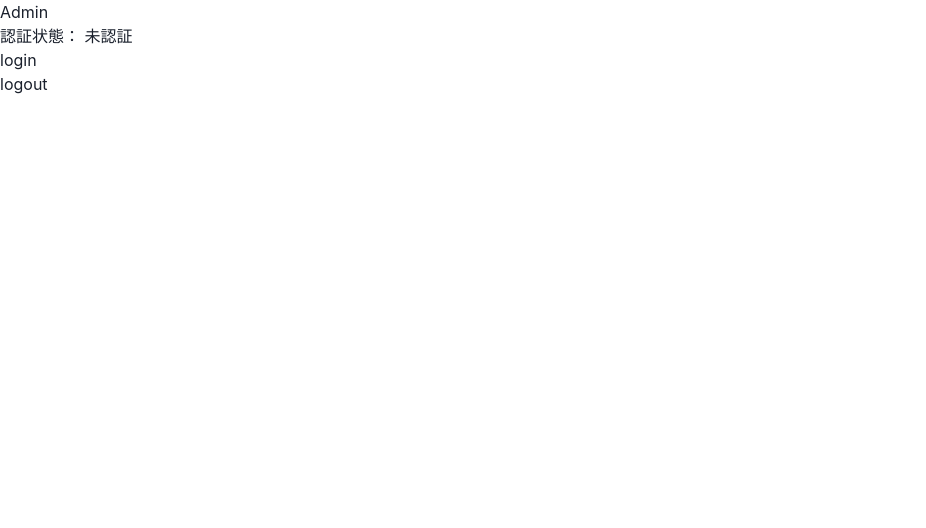
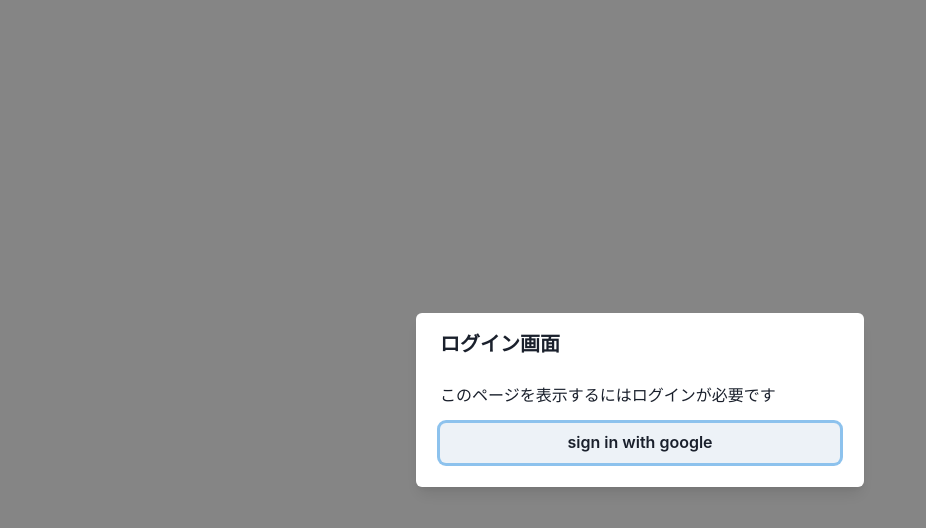
Before and after one commit to WTomoharu/qrcode-pre-generator, a React (Vite) app: page /admin in a window 1280 px wide. Shown: the top 528 px of the page, without its empty margins (0-926 px from the left). Built offline with nearby package versions, Linux system fonts and the light colour scheme; no server answers.

Commit message:
FirebaseAuthProtectorを実装

```diff
--- /dev/null
+++ b/src/hook/firebase-auth-protector.tsx
@@ -0,0 +1,76 @@
+import { ReactElement, ReactNode } from "react"
+import { User } from "firebase/auth"
+import { useFirebaseAuthContext } from "./firebase-auth"
+import { Button, Center, Modal, ModalBody, ModalContent, ModalHeader, ModalOverlay, Spinner, Text } from "@chakra-ui/react"
+
+import { signInWithRedirect } from "firebase/auth"
+import { auth, provider } from "../lib/firebase"
+
+export const FirebaseAuthLoading = () => {
+  return (
+    <Center minH="100vh">
+      <Spinner
+        thickness='4px'
+        speed='0.65s'
+        emptyColor='gray.200'
+        color='blue.500'
+        boxSize="32"
+        size='xl'
+      />
+    </Center>
+  )
+}
+
+export const FirebaseAuthLoginPopup = () => {
+  const onClickLoginButton = () => {
+    signInWithRedirect(auth, provider.google)
+  }
+
+  return (
+    <>
+      <Modal closeOnOverlayClick={false} isOpen={true} isCentered onClose={console.log}>
+        <ModalOverlay />
+        <ModalContent m="2">
+          <ModalHeader>
+            ログイン画面
+          </ModalHeader>
+          <ModalBody pb={6}>
+            <Text mb="4">
+              このページを表示するにはログインが必要です
+            </Text>
+            <Button
+              onClick={onClickLoginButton}
+              width="full"
+            >
+              sign in with google
+            </Button>
+          </ModalBody>
+        </ModalContent>
+      </Modal>
+    </>
+  )
+}
+
+export const FirebaseAuthProtector = (props: { children?: ReactNode | ((user: User) => ReactElement) }) => {
+  const { user } = useFirebaseAuthContext()
+
+  if (user === undefined) {
+    return (
+      <FirebaseAuthLoading />
+    )
+  } else if (user === null) {
+    return (
+      <FirebaseAuthLoginPopup />
+    )
+  } else {
+    if (typeof props.children === "function") {
+      return (
+        <>{props.children(user)}</>
+      )
+    } else {
+      return (
+        <>{props.children}</>
+      )
+    }
+  }
+}
--- a/src/pages/admin.tsx
+++ b/src/pages/admin.tsx
@@ -1,24 +1,23 @@
-import { signInWithRedirect, signOut } from "firebase/auth"
-import { useFirebaseAuthContext } from "../hook/firebase-auth"
-import { auth, provider } from "../lib/firebase"
+import { signOut } from "firebase/auth"
+import { FirebaseAuthProtector } from "../hook/firebase-auth-protector"
+import { auth } from "../lib/firebase"
 
 export const Page = () => {
-  const { user } = useFirebaseAuthContext()
-
-  const onClickLoginButton = () => {
-    signInWithRedirect(auth, provider.google)
-  }
-
   const onClickLogoutButton = () => {
     signOut(auth)
   }
 
   return (
     <>
-      <h1>Admin</h1>
-      <p>認証状態： {user === undefined ? "認証中" : user === null ? "未認証" : user.email + "で認証を完了"}</p>
-      <button onClick={onClickLoginButton}>login</button><br />
-      <button onClick={onClickLogoutButton}>logout</button><br />
+      <FirebaseAuthProtector>
+        {(user) => (
+            <>
+              <h1>Admin</h1>
+              <h1>{user.email}</h1>
+              <button onClick={onClickLogoutButton}>logout</button><br />
+            </>
+          )}
+      </FirebaseAuthProtector>
     </>
   )
 }
```
